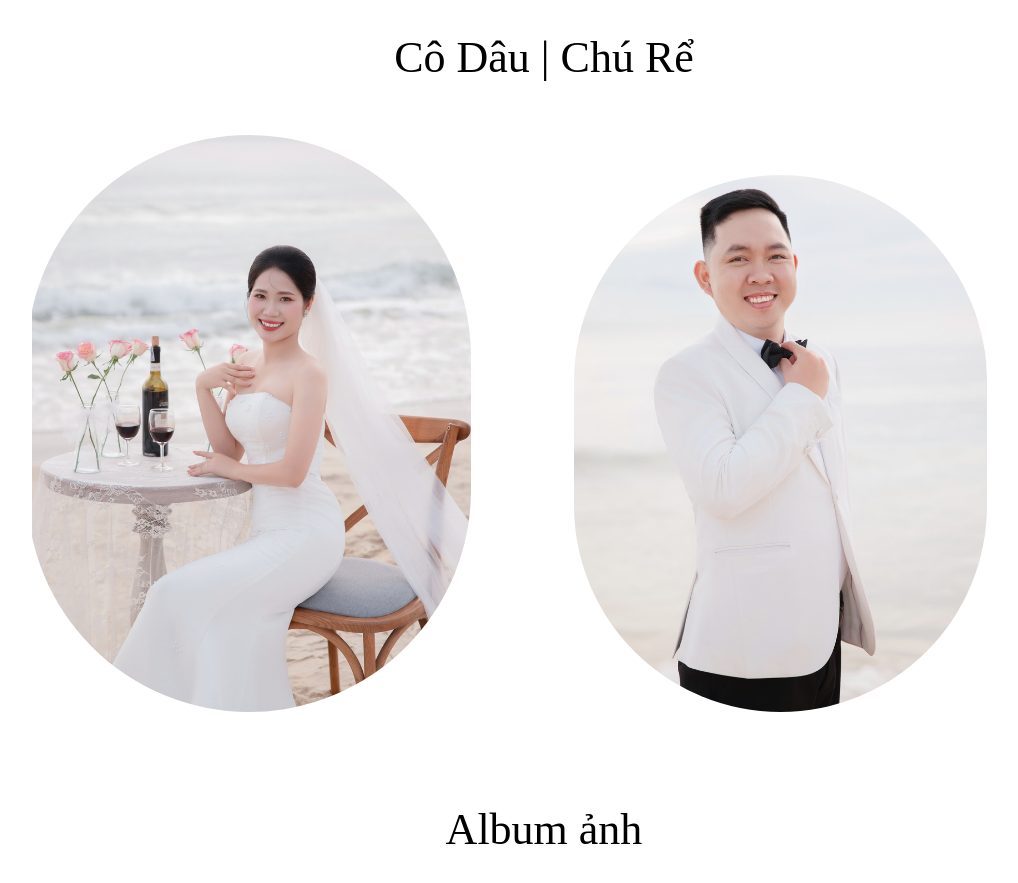
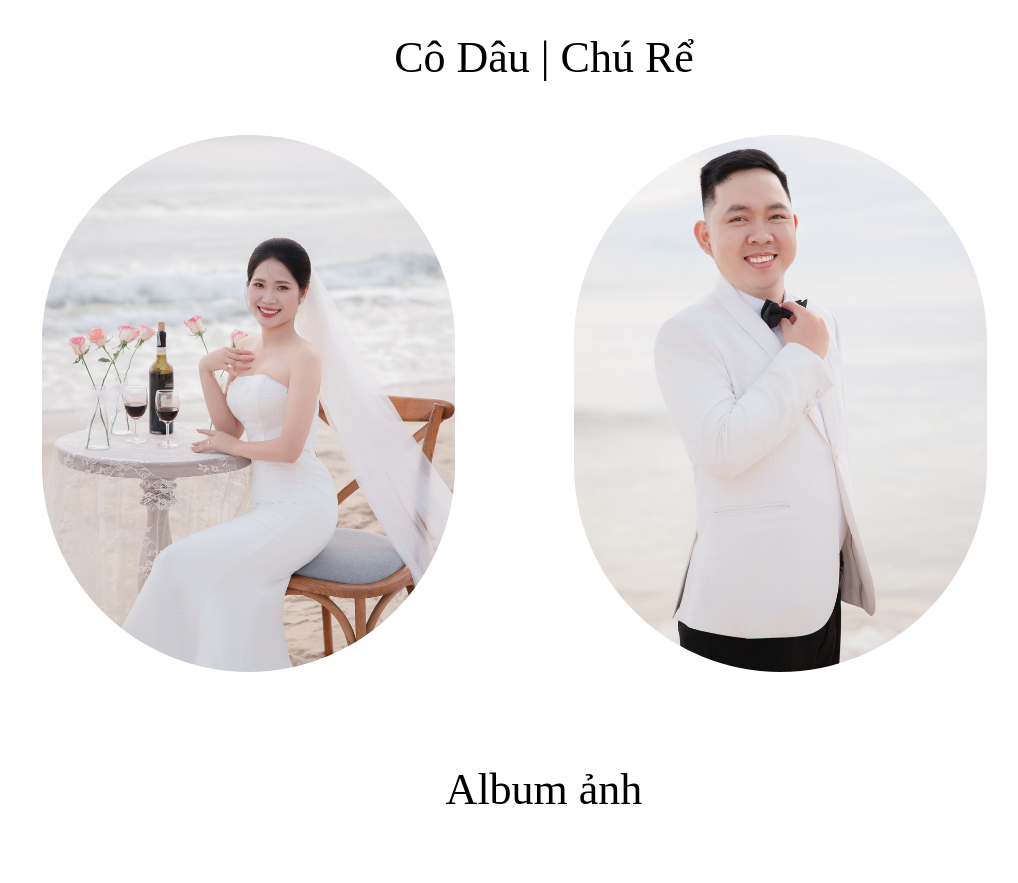
Before and after one commit to nghiahuynht05/Nghia-Thanh, a plain HTML site: page index.html in a window 1280 px wide. Shown: the part 860-1743 px from the top of the page, without its empty margins (96-1114 px from the left). Drawn offline with nearby package versions, Linux system fonts and the light colour scheme; some packages are replaced by stand-ins of ours; files that its build step writes are made by us from their sources; a script that the page names is missing; files whose address does not match are found by name; a web font is replaced by a local one.

Commit message:
first commit

```diff
--- a/index.html
+++ b/index.html
@@ -588,8 +588,6 @@
       </div>
     </section>
     <!-- END BANNER -->
-
-
     <!-- ABOUT -->
     <section id="about" class="section-about">
       <div class="section-heading">
@@ -597,7 +595,7 @@
       </div>
       <div class="about-container container">
         <div class="about-card" style="order:2">
-          <div class="about-media" data-aos="fade-left" data-aos-duration="3000">
+          <div class="about-media" data-aos="fade-left" data-aos-duration="2000">
             <img src="./wp-content/upload/gallery/VUQ_3378.jpg" alt="" class="bride_img" />
           </div>
           <div class="about-data" data-aos="fade-right" data-aos-duration="3000">
@@ -608,73 +606,6 @@
         </div>
       </div>
     </section>
-    <!-- END ABOUT -->
-    <!-- TIMELINE -->
-    <!-- <section id="time-line" class="time-line-section img_bg bg_overlay"
-      style="background-image:url(./wp-content/upload/VUQ_4300.jpg)">
-      <div class="time-line container">
-        <div class="section-heading">
-          <p class="subtitle">CÂU CHUYỆN TÌNH YÊU</p>
-          <h2 class="section-title">
-            Love Story </h2>
-        </div>
-
-        <div class="timeline-list">
-          <div class="timeline-item" data-aos="fade-up" data-aos-duration="1000">
-            <div class="timeline-media">
-              <img src="./wp-content/upload/VUQ3158.jpg" alt="" class="timline-img">
-            </div>
-            <div class="timeline-body">
-              <span class="story-date">.....</span>
-              <span class="title">Lần đầu gặp gỡ</span>
-              <p class="timeline-des">
-                <p>Ngày ấy vu vơ đăng một dòng status trên facebook than thở, vu vơ đùa giỡn nói chuyện với một người xa
-                  lạ chưa từng quen.</p>
-              </p>
-            </div>
-          </div>
-          <div class="timeline-item" data-aos="fade-up" data-aos-duration="1000">
-            <div class="timeline-media">
-              <img src="./wp-content/upload/VUQ4275.jpg" alt="" class="timline-img">
-            </div>
-            <div class="timeline-body">
-              <span class="story-date">21.05.2019</span>
-              <span class="title">Hẹn hò</span>
-              <p class="timeline-des">
-                <p>Mỗi chiều cuối tuần thường chạy xe vòng quanh qua những con phố, len lỏi trong từng dòng người tấp
-                  nập</p>
-              </p>
-            </div>
-          </div>
-          <div class="timeline-item" data-aos="fade-up" data-aos-duration="1000">
-            <div class="timeline-media">
-              <img src="./wp-content/upload/VUQ3107.jpg" alt="" class="timline-img">
-            </div>
-            <div class="timeline-body">
-              <span class="story-date">01.01.2024</span>
-              <span class="title">Lễ đính hôn</span>
-              <p class="timeline-des">
-                <p>Chúng ta từ 2 con người xa lạ mà bước vào cuộc đời nhau. Và giờ đây chúng ta tiếp tục cùng nhau sang
-                  trang mới.</p>
-              </p>
-            </div>
-          </div>
-          <div class="timeline-item" data-aos="fade-up" data-aos-duration="1000">
-            <div class="timeline-media">
-              <img src="./wp-content/upload/VUQ4049.jpg" alt="" class="timline-img">
-            </div>
-            <div class="timeline-body">
-              <span class="story-date">22.09.2024</span>
-              <span class="title">Lễ thành hôn</span>
-              <p class="timeline-des">
-                <p>Em và anh không chỉ là người yêu mà chúng ta còn là tri kỷ. Ngày hôm nay, em sẽ là cô dâu của anh</p>
-              </p>
-            </div>
-          </div>
-        </div>
-      </div>
-    </section> -->
-    <!-- END TIMELINE -->
     <!-- ALBUM -->
     <section id="album" class="section-album" data-aos="fade-up" data-aos-duration="3000">
       <div class="section-heading">
--- a/wp-content/themes/wedding-studio/assets/xanhla/css/style.css
+++ b/wp-content/themes/wedding-studio/assets/xanhla/css/style.css
@@ -933,7 +933,6 @@ body {
         margin-left: 80px;
         height: max-content;
         width: 70%;
-        margin-top: 40px;
         font-size: 20px;
     }
     .about-card:nth-child(2){
```
